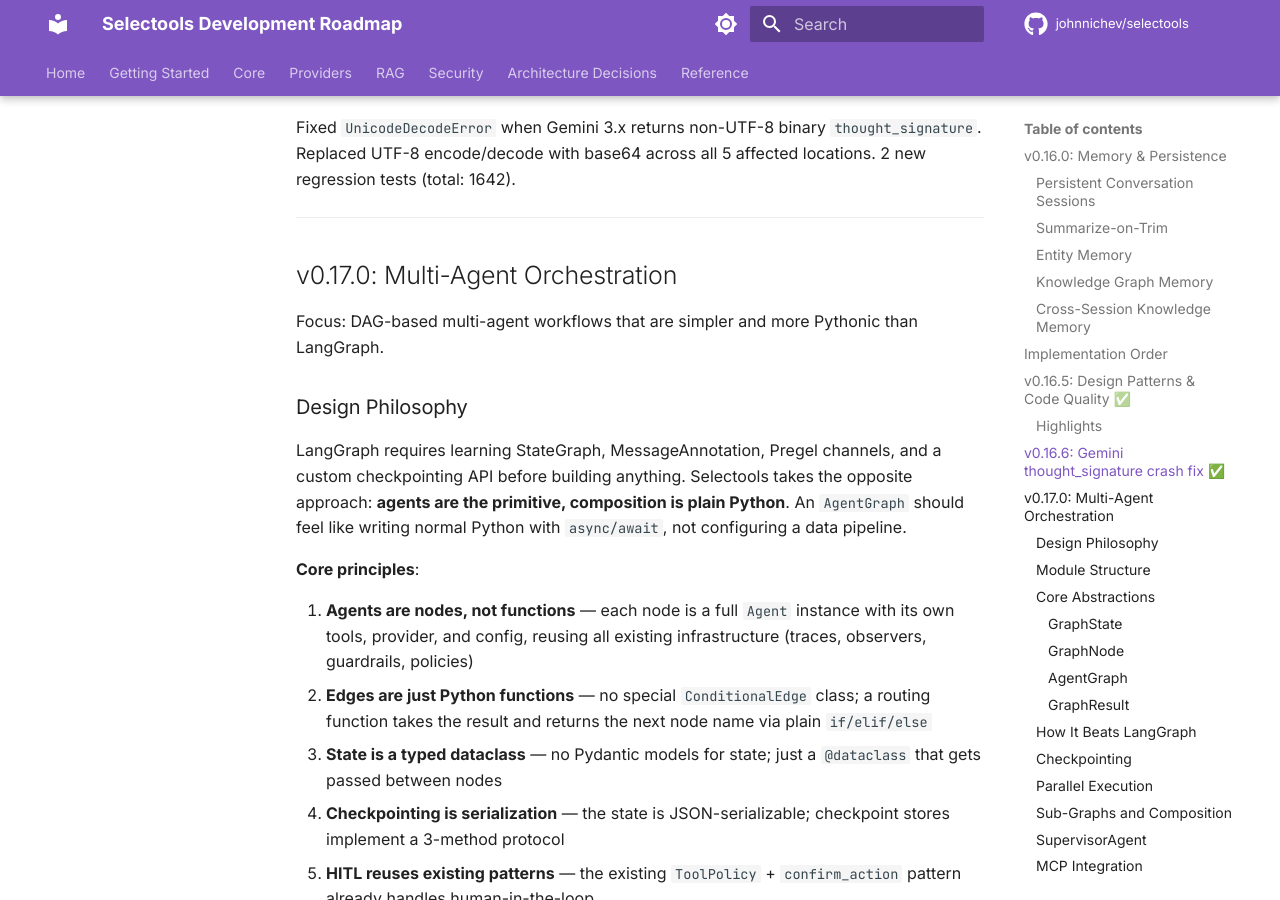
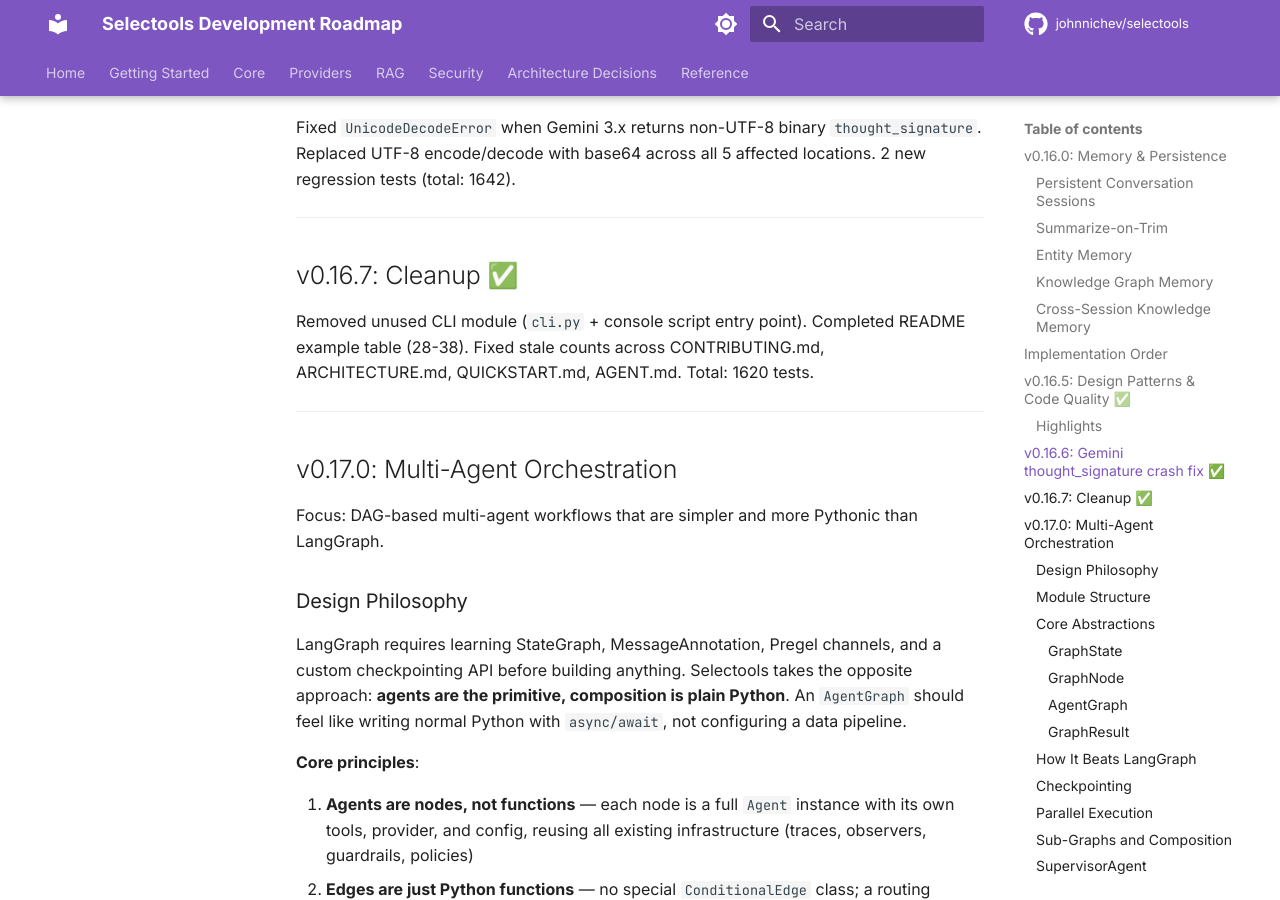
Before and after one commit to johnnichev/selectools, an MkDocs documentation site: the page built from docs/ROADMAP.md, in a window 1280 px wide and 900 px high, scrolled down 5730 px. Built offline with MkDocs 1.6.1 and Material for MkDocs 9.7.7, drawn with Linux system fonts in a browser that asks for light colours; comment, search, counter and statistics services are not loaded; the version menu is left out.

Commit message:
release: v0.16.7 — cleanup (CLI removal, doc fixes)
Remove unused CLI module and console script entry point. Complete
README example table (28-38). Fix stale counts across docs.
Test count: 1642 → 1620.

```diff
--- a/docs/ROADMAP.md
+++ b/docs/ROADMAP.md
@@ -234,6 +234,12 @@
 ## v0.16.6: Gemini thought_signature crash fix ✅
 
 Fixed `UnicodeDecodeError` when Gemini 3.x returns non-UTF-8 binary `thought_signature`. Replaced UTF-8 encode/decode with base64 across all 5 affected locations. 2 new regression tests (total: 1642).
+
+---
+
+## v0.16.7: Cleanup ✅
+
+Removed unused CLI module (`cli.py` + console script entry point). Completed README example table (28-38). Fixed stale counts across CONTRIBUTING.md, ARCHITECTURE.md, QUICKSTART.md, AGENT.md. Total: 1620 tests.
 
 ---
 
--- a/pyproject.toml
+++ b/pyproject.toml
@@ -4,7 +4,7 @@
 
 [project]
 name = "selectools"
-version = "0.16.6"
+version = "0.16.7"
 description = "Production-ready AI agents with tool calling, structured output, execution traces, and RAG. Provider-agnostic (OpenAI, Anthropic, Gemini, Ollama) with fallback chains, batch processing, tool policies, streaming, caching, and cost tracking."
 readme = "README.md"
 requires-python = ">=3.9"
--- a/src/selectools/__init__.py
+++ b/src/selectools/__init__.py
@@ -1,6 +1,6 @@
 """Public exports for the selectools package."""
 
-__version__ = "0.16.6"
+__version__ = "0.16.7"
 
 # Import submodules (lazy loading for optional dependencies)
 from . import embeddings, guardrails, models, rag, toolbox
```
Also changed, not shown: CHANGELOG.md (+13 -0 lines), CLAUDE.md (+1 -0 lines), README.md (+5 -3 lines), ROADMAP.md (+6 -0 lines).
